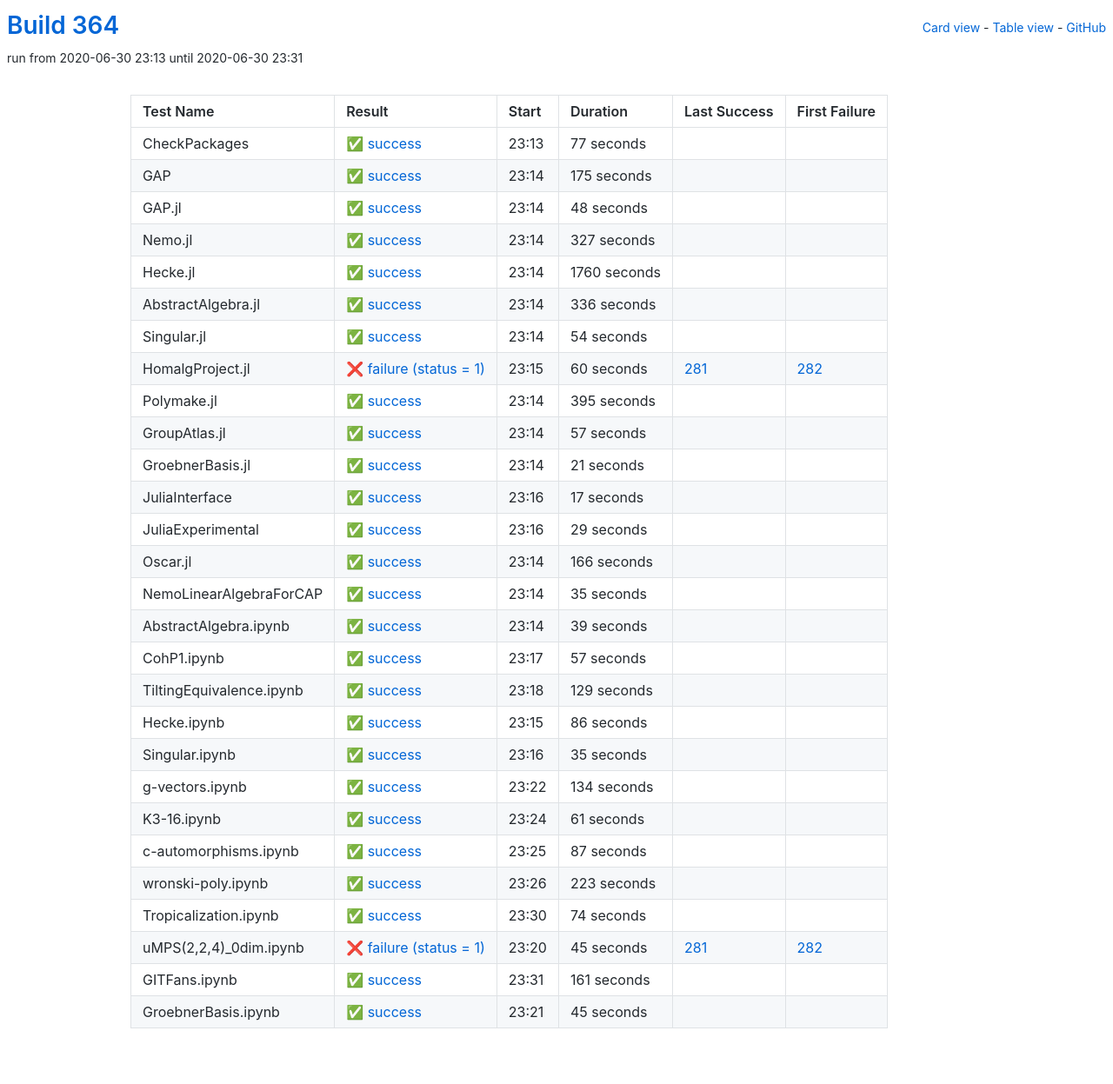
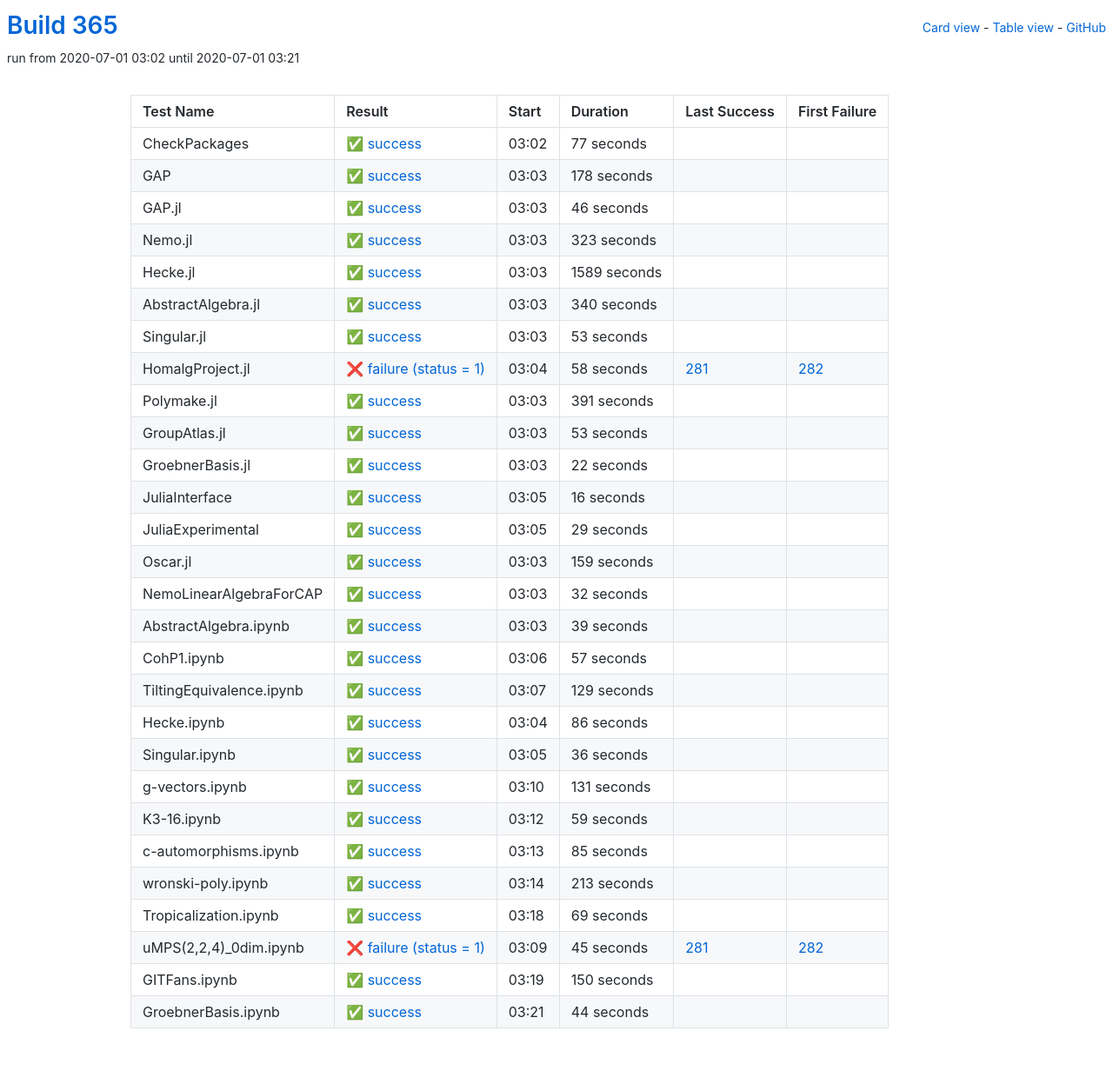
Before and after one commit to oscar-system/oscar-ci-status-stable, a Jekyll site: the page built from table.html, in a window 1280 px wide. Shown: the whole page at 87% size. Built offline with Jekyll 4.4.1, drawn with Linux system fonts in a browser that asks for light colours.

Commit message:
Build #365

```diff
--- a/_data/ci.yml
+++ b/_data/ci.yml
@@ -1,6 +1,6 @@
 ---
-build: 364
-build_url: https://oscarci.mathematik.uni-kl.de/job/oscar-stable/364/
+build: 365
+build_url: https://oscarci.mathematik.uni-kl.de/job/oscar-stable/365/
 job: oscar-stable
 organization: oscar-system
 repo: oscar-ci-status-stable
@@ -8,8 +8,8 @@ repourl: https://github.com/oscar-system/oscar-ci-status-stable
 tests:
 - name: CheckPackages
   id: checkpackages
-  log: https://oscarci.mathematik.uni-kl.de/job/oscar-stable/364/artifact/logs/build-364/CheckPackages.log
-  start: 2020-06-30 23:13
+  log: https://oscarci.mathematik.uni-kl.de/job/oscar-stable/365/artifact/logs/build-365/CheckPackages.log
+  start: 2020-07-01 03:02
   success: true
   exitcode: 0
   status: success
@@ -20,140 +20,140 @@ tests:
   first_failure_url:
 - name: GAP
   id: gap
-  log: https://oscarci.mathematik.uni-kl.de/job/oscar-stable/364/artifact/logs/build-364/GAP.log
-  start: 2020-06-30 23:14
+  log: https://oscarci.mathematik.uni-kl.de/job/oscar-stable/365/artifact/logs/build-365/GAP.log
+  start: 2020-07-01 03:03
   success: true
   exitcode: 0
   status: success
-  duration: 175
+  duration: 178
   last_success: false
   last_success_url:
   first_failure: false
   first_failure_url:
 - name: GAP.jl
   id: gap-jl
-  log: https://oscarci.mathematik.uni-kl.de/job/oscar-stable/364/artifact/logs/build-364/GAP.jl.log
-  start: 2020-06-30 23:14
+  log: https://oscarci.mathematik.uni-kl.de/job/oscar-stable/365/artifact/logs/build-365/GAP.jl.log
+  start: 2020-07-01 03:03
   success: true
   exitcode: 0
   status: success
-  duration: 48
+  duration: 46
   last_success: false
   last_success_url:
   first_failure: false
   first_failure_url:
 - name: Nemo.jl
   id: nemo-jl
-  log: https://oscarci.mathematik.uni-kl.de/job/oscar-stable/364/artifact/logs/build-364/Nemo.jl.log
-  start: 2020-06-30 23:14
+  log: https://oscarci.mathematik.uni-kl.de/job/oscar-stable/365/artifact/logs/build-365/Nemo.jl.log
+  start: 2020-07-01 03:03
   success: true
   exitcode: 0
   status: success
-  duration: 327
+  duration: 323
   last_success: false
   last_success_url:
   first_failure: false
   first_failure_url:
 - name: Hecke.jl
   id: hecke-jl
-  log: https://oscarci.mathematik.uni-kl.de/job/oscar-stable/364/artifact/logs/build-364/Hecke.jl.log
-  start: 2020-06-30 23:14
+  log: https://oscarci.mathematik.uni-kl.de/job/oscar-stable/365/artifact/logs/build-365/Hecke.jl.log
+  start: 2020-07-01 03:03
   success: true
   exitcode: 0
   status: success
-  duration: 1760
+  duration: 1589
   last_success: false
   last_success_url:
   first_failure: false
   first_failure_url:
 - name: AbstractAlgebra.jl
   id: abstractalgebra-jl
-  log: https://oscarci.mathematik.uni-kl.de/job/oscar-stable/364/artifact/logs/build-364/AbstractAlgebra.jl.log
-  start: 2020-06-30 23:14
+  log: https://oscarci.mathematik.uni-kl.de/job/oscar-stable/365/artifact/logs/build-365/AbstractAlgebra.jl.log
+  start: 2020-07-01 03:03
   success: true
   exitcode: 0
   status: success
-  duration: 336
+  duration: 340
   last_success: false
   last_success_url:
   first_failure: false
   first_failure_url:
 - name: Singular.jl
   id: singular-jl
-  log: https://oscarci.mathematik.uni-kl.de/job/oscar-stable/364/artifact/logs/build-364/Singular.jl.log
-  start: 2020-06-30 23:14
+  log: https://oscarci.mathematik.uni-kl.de/job/oscar-stable/365/artifact/logs/build-365/Singular.jl.log
+  start: 2020-07-01 03:03
   success: true
   exitcode: 0
   status: success
-  duration: 54
+  duration: 53
   last_success: false
   last_success_url:
   first_failure: false
   first_failure_url:
 - name: HomalgProject.jl
   id: homalgproject-jl
-  log: https://oscarci.mathematik.uni-kl.de/job/oscar-stable/364/artifact/logs/build-364/HomalgProject.jl.log
-  start: 2020-06-30 23:15
+  log: https://oscarci.mathematik.uni-kl.de/job/oscar-stable/365/artifact/logs/build-365/HomalgProject.jl.log
+  start: 2020-07-01 03:04
   success: false
   exitcode: 1
   status: failure
-  duration: 60
+  duration: 58
   last_success: 281
   last_success_url: https://oscarci.mathematik.uni-kl.de/job/oscar-stable/281/
   first_failure: 282
   first_failure_url: https://oscarci.mathematik.uni-kl.de/job/oscar-stable/282/
 - name: Polymake.jl
   id: polymake-jl
-  log: https://oscarci.mathematik.uni-kl.de/job/oscar-stable/364/artifact/logs/build-364/Polymake.jl.log
-  start: 2020-06-30 23:14
+  log: https://oscarci.mathematik.uni-kl.de/job/oscar-stable/365/artifact/logs/build-365/Polymake.jl.log
+  start: 2020-07-01 03:03
   success: true
   exitcode: 0
   status: success
-  duration: 395
+  duration: 391
   last_success: false
   last_success_url:
   first_failure: false
   first_failure_url:
 - name: GroupAtlas.jl
   id: groupatlas-jl
-  log: https://oscarci.mathematik.uni-kl.de/job/oscar-stable/364/artifact/logs/build-364/GroupAtlas.jl.log
-  start: 2020-06-30 23:14
+  log: https://oscarci.mathematik.uni-kl.de/job/oscar-stable/365/artifact/logs/build-365/GroupAtlas.jl.log
+  start: 2020-07-01 03:03
   success: true
   exitcode: 0
   status: success
-  duration: 57
+  duration: 53
   last_success: false
   last_success_url:
   first_failure: false
   first_failure_url:
 - name: GroebnerBasis.jl
   id: groebnerbasis-jl
-  log: https://oscarci.mathematik.uni-kl.de/job/oscar-stable/364/artifact/logs/build-364/GroebnerBasis.jl.log
-  start: 2020-06-30 23:14
+  log: https://oscarci.mathematik.uni-kl.de/job/oscar-stable/365/artifact/logs/build-365/GroebnerBasis.jl.log
+  start: 2020-07-01 03:03
   success: true
   exitcode: 0
   status: success
-  duration: 21
+  duration: 22
   last_success: false
   last_success_url:
   first_failure: false
   first_failure_url:
 - name: JuliaInterface
   id: juliainterface
-  log: https://oscarci.mathematik.uni-kl.de/job/oscar-stable/364/artifact/logs/build-364/JuliaInterface.log
-  start: 2020-06-30 23:16
+  log: https://oscarci.mathematik.uni-kl.de/job/oscar-stable/365/artifact/logs/build-365/JuliaInterface.log
+  start: 2020-07-01 03:05
   success: true
   exitcode: 0
   status: success
-  duration: 17
+  duration: 16
   last_success: false
   last_success_url:
   first_failure: false
   first_failure_url:
 - name: JuliaExperimental
   id: juliaexperimental
-  log: https://oscarci.mathematik.uni-kl.de/job/oscar-stable/364/artifact/logs/build-364/JuliaExperimental.log
-  start: 2020-06-30 23:16
+  log: https://oscarci.mathematik.uni-kl.de/job/oscar-stable/365/artifact/logs/build-365/JuliaExperimental.log
+  start: 2020-07-01 03:05
   success: true
   exitcode: 0
   status: success
@@ -164,32 +164,32 @@ tests:
   first_failure_url:
 - name: Oscar.jl
   id: oscar-jl
-  log: https://oscarci.mathematik.uni-kl.de/job/oscar-stable/364/artifact/logs/build-364/Oscar.jl.log
-  start: 2020-06-30 23:14
+  log: https://oscarci.mathematik.uni-kl.de/job/oscar-stable/365/artifact/logs/build-365/Oscar.jl.log
+  start: 2020-07-01 03:03
   success: true
   exitcode: 0
   status: success
-  duration: 166
+  duration: 159
   last_success: false
   last_success_url:
   first_failure: false
   first_failure_url:
 - name: NemoLinearAlgebraForCAP
   id: nemolinearalgebraforcap
-  log: https://oscarci.mathematik.uni-kl.de/job/oscar-stable/364/artifact/logs/build-364/NemoLinearAlgebraForCAP.log
-  start: 2020-06-30 23:14
+  log: https://oscarci.mathematik.uni-kl.de/job/oscar-stable/365/artifact/logs/build-365/NemoLinearAlgebraForCAP.log
+  start: 2020-07-01 03:03
   success: true
   exitcode: 0
   status: success
-  duration: 35
+  duration: 32
   last_success: false
   last_success_url:
   first_failure: false
   first_failure_url:
 - name: AbstractAlgebra.ipynb
   id: abstractalgebra-ipynb
-  log: https://oscarci.mathematik.uni-kl.de/job/oscar-stable/364/artifact/logs/build-364/AbstractAlgebra.ipynb.log
-  start: 2020-06-30 23:14
+  log: https://oscarci.mathematik.uni-kl.de/job/oscar-stable/365/artifact/logs/build-365/AbstractAlgebra.ipynb.log
+  start: 2020-07-01 03:03
   success: true
   exitcode: 0
   status: success
@@ -200,8 +200,8 @@ tests:
   first_failure_url:
 - name: CohP1.ipynb
   id: cohp1-ipynb
-  log: https://oscarci.mathematik.uni-kl.de/job/oscar-stable/364/artifact/logs/build-364/CohP1.ipynb.log
-  start: 2020-06-30 23:17
+  log: https://oscarci.mathematik.uni-kl.de/job/oscar-stable/365/artifact/logs/build-365/CohP1.ipynb.log
+  start: 2020-07-01 03:06
   success: true
   exitcode: 0
   status: success
@@ -212,8 +212,8 @@ tests:
   first_failure_url:
 - name: TiltingEquivalence.ipynb
   id: tiltingequivalence-ipynb
-  log: https://oscarci.mathematik.uni-kl.de/job/oscar-stable/364/artifact/logs/build-364/TiltingEquivalence.ipynb.log
-  start: 2020-06-30 23:18
+  log: https://oscarci.mathematik.uni-kl.de/job/oscar-stable/365/artifact/logs/build-365/TiltingEquivalence.ipynb.log
+  start: 2020-07-01 03:07
   success: true
   exitcode: 0
   status: success
@@ -224,8 +224,8 @@ tests:
   first_failure_url:
 - name: Hecke.ipynb
   id: hecke-ipynb
-  log: https://oscarci.mathematik.uni-kl.de/job/oscar-stable/364/artifact/logs/build-364/Hecke.ipynb.log
-  start: 2020-06-30 23:15
+  log: https://oscarci.mathematik.uni-kl.de/job/oscar-stable/365/artifact/logs/build-365/Hecke.ipynb.log
+  start: 2020-07-01 03:04
   success: true
   exitcode: 0
   status: success
@@ -236,80 +236,80 @@ tests:
   first_failure_url:
 - name: Singular.ipynb
   id: singular-ipynb
-  log: https://oscarci.mathematik.uni-kl.de/job/oscar-stable/364/artifact/logs/build-364/Singular.ipynb.log
-  start: 2020-06-30 23:16
+  log: https://oscarci.mathematik.uni-kl.de/job/oscar-stable/365/artifact/logs/build-365/Singular.ipynb.log
+  start: 2020-07-01 03:05
   success: true
   exitcode: 0
   status: success
-  duration: 35
+  duration: 36
   last_success: false
   last_success_url:
   first_failure: false
   first_failure_url:
 - name: g-vectors.ipynb
   id: g-vectors-ipynb
-  log: https://oscarci.mathematik.uni-kl.de/job/oscar-stable/364/artifact/logs/build-364/g-vectors.ipynb.log
-  start: 2020-06-30 23:22
+  log: https://oscarci.mathematik.uni-kl.de/job/oscar-stable/365/artifact/logs/build-365/g-vectors.ipynb.log
+  start: 2020-07-01 03:10
   success: true
   exitcode: 0
   status: success
-  duration: 134
+  duration: 131
   last_success: false
   last_success_url:
   first_failure: false
   first_failure_url:
 - name: K3-16.ipynb
   id: k3-16-ipynb
-  log: https://oscarci.mathematik.uni-kl.de/job/oscar-stable/364/artifact/logs/build-364/K3-16.ipynb.log
-  start: 2020-06-30 23:24
+  log: https://oscarci.mathematik.uni-kl.de/job/oscar-stable/365/artifact/logs/build-365/K3-16.ipynb.log
+  start: 2020-07-01 03:12
   success: true
   exitcode: 0
   status: success
-  duration: 61
+  duration: 59
   last_success: false
   last_success_url:
   first_failure: false
   first_failure_url:
 - name: c-automorphisms.ipynb
   id: c-automorphisms-ipynb
-  log: https://oscarci.mathematik.uni-kl.de/job/oscar-stable/364/artifact/logs/build-364/c-automorphisms.ipynb.log
-  start: 2020-06-30 23:25
+  log: https://oscarci.mathematik.uni-kl.de/job/oscar-stable/365/artifact/logs/build-365/c-automorphisms.ipynb.log
+  start: 2020-07-01 03:13
   success: true
   exitcode: 0
   status: success
-  duration: 87
+  duration: 85
   last_success: false
   last_success_url:
   first_failure: false
   first_failure_url:
 - name: wronski-poly.ipynb
   id: wronski-poly-ipynb
-  log: https://oscarci.mathematik.uni-kl.de/job/oscar-stable/364/artifact/logs/build-364/wronski-poly.ipynb.log
-  start: 2020-06-30 23:26
+  log: https://oscarci.mathematik.uni-kl.de/job/oscar-stable/365/artifact/logs/build-365/wronski-poly.ipynb.log
+  start: 2020-07-01 03:14
   success: true
   exitcode: 0
   status: success
-  duration: 223
+  duration: 213
   last_success: false
   last_success_url:
   first_failure: false
   first_failure_url:
 - name: Tropicalization.ipynb
   id: tropicalization-ipynb
-  log: https://oscarci.mathematik.uni-kl.de/job/oscar-stable/364/artifact/logs/build-364/Tropicalization.ipynb.log
-  start: 2020-06-30 23:30
+  log: https://oscarci.mathematik.uni-kl.de/job/oscar-stable/365/artifact/logs/build-365/Tropicalization.ipynb.log
+  start: 2020-07-01 03:18
   success: true
   exitcode: 0
   status: success
-  duration: 74
+  duration: 69
   last_success: false
   last_success_url:
   first_failure: false
   first_failure_url:
 - name: uMPS(2,2,4)_0dim.ipynb
   id: umps-2-2-4-0dim-ipynb
-  log: https://oscarci.mathematik.uni-kl.de/job/oscar-stable/364/artifact/logs/build-364/uMPS-2-2-4-_0dim.ipynb.log
-  start: 2020-06-30 23:20
+  log: https://oscarci.mathematik.uni-kl.de/job/oscar-stable/365/artifact/logs/build-365/uMPS-2-2-4-_0dim.ipynb.log
+  start: 2020-07-01 03:09
   success: false
   exitcode: 1
   status: failure
@@ -320,24 +320,24 @@ tests:
   first_failure_url: https://oscarci.mathematik.uni-kl.de/job/oscar-stable/282/
 - name: GITFans.ipynb
   id: gitfans-ipynb
-  log: https://oscarci.mathematik.uni-kl.de/job/oscar-stable/364/artifact/logs/build-364/GITFans.ipynb.log
-  start: 2020-06-30 23:31
+  log: https://oscarci.mathematik.uni-kl.de/job/oscar-stable/365/artifact/logs/build-365/GITFans.ipynb.log
+  start: 2020-07-01 03:19
   success: true
   exitcode: 0
   status: success
-  duration: 161
+  duration: 150
   last_success: false
   last_success_url:
   first_failure: false
   first_failure_url:
 - name: GroebnerBasis.ipynb
   id: groebnerbasis-ipynb
-  log: https://oscarci.mathematik.uni-kl.de/job/oscar-stable/364/artifact/logs/build-364/GroebnerBasis.ipynb.log
-  start: 2020-06-30 23:21
+  log: https://oscarci.mathematik.uni-kl.de/job/oscar-stable/365/artifact/logs/build-365/GroebnerBasis.ipynb.log
+  start: 2020-07-01 03:21
   success: true
   exitcode: 0
   status: success
-  duration: 45
+  duration: 44
   last_success: false
   last_success_url:
   first_failure: false
```
Also changed, not shown: README.md.
